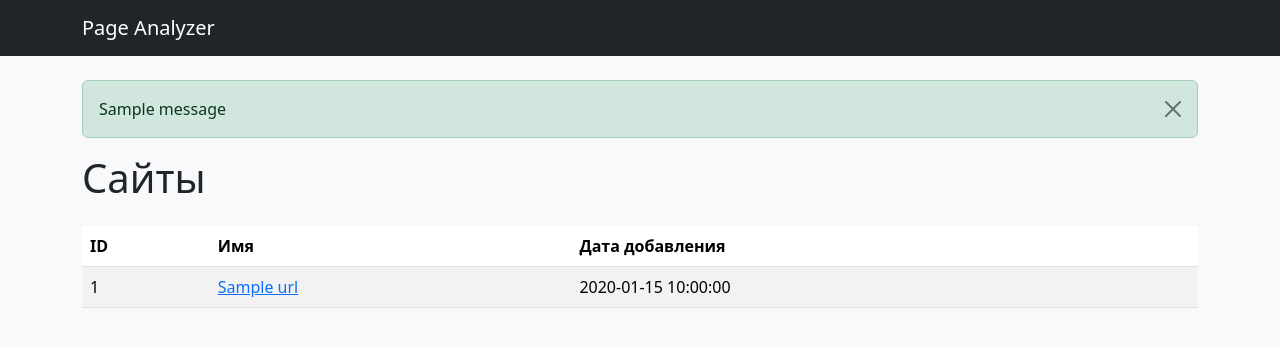
After one commit to maxjamchuk/python-project-83, a Flask app: page /urls in a window 1280 px wide. The commit adds this page. Shown: the top 347 px of the page. Run offline with Flask 3, Linux system fonts and the light colour scheme; one stand-in notice (Sample message) is shown; a database or web service that is not in the repository returns one stand-in record (values such as "Sample title"); some libraries are stand-ins or nearby versions.

Commit message:
stage: 3

```diff
--- /dev/null
+++ b/database.sql
@@ -0,0 +1,5 @@
+CREATE TABLE IF NOT EXISTS urls (
+    id BIGSERIAL PRIMARY KEY,
+    name VARCHAR(255) UNIQUE NOT NULL,
+    created_at TIMESTAMPTZ NOT NULL DEFAULT NOW()
+);
--- a/page_analyzer/app.py
+++ b/page_analyzer/app.py
@@ -1,8 +1,19 @@
 import os
+from urllib.parse import urlparse
 
-from flask import Flask, render_template
+from flask import (
+    Flask,
+    render_template,
+    request,
+    redirect,
+    url_for,
+    flash,
+    abort,
+)
 from dotenv import load_dotenv
+import validators
 
+from page_analyzer import db
 
 load_dotenv()
 
@@ -13,3 +24,55 @@ app.config["SECRET_KEY"] = os.getenv("SECRET_KEY", "dev-secret-key")
 @app.get("/")
 def index():
     return render_template("index.html")
+
+
+@app.post("/urls")
+def urls_create():
+    url_raw = request.form.get("url", "").strip()
+    errors: dict[str, str] = {}
+
+    if not url_raw:
+        errors["url"] = "URL обязателен"
+    elif len(url_raw) > 255:
+        errors["url"] = "URL не должен превышать 255 символов"
+    elif not validators.url(url_raw):
+        errors["url"] = "Некорректный URL"
+
+    if errors:
+        return (
+            render_template("index.html", errors=errors, url_value=url_raw),
+            422,
+        )
+
+    parsed = urlparse(url_raw)
+    if not parsed.scheme or not parsed.netloc:
+        errors["url"] = "Некорректный URL"
+        return (
+            render_template("index.html", errors=errors, url_value=url_raw),
+            422,
+        )
+
+    normalized_url = f"{parsed.scheme}://{parsed.netloc}"
+
+    existing = db.find_url_by_name(normalized_url)
+    if existing:
+        flash("Страница уже существует", "info")
+        return redirect(url_for("urls_show", id=existing["id"]))
+
+    new_id = db.insert_url(normalized_url)
+    flash("Страница успешно добавлена", "success")
+    return redirect(url_for("urls_show", id=new_id))
+
+
+@app.get("/urls")
+def urls_index():
+    urls = db.get_urls()
+    return render_template("urls/index.html", urls=urls)
+
+
+@app.get("/urls/<int:id>")
+def urls_show(id: int):
+    url = db.get_url(id)
+    if url is None:
+        abort(404)
+    return render_template("urls/show.html", url=url)
--- /dev/null
+++ b/page_analyzer/db.py
@@ -0,0 +1,64 @@
+import os
+from contextlib import contextmanager
+
+import psycopg2
+from psycopg2.extras import RealDictCursor
+from dotenv import load_dotenv
+
+load_dotenv()
+
+DATABASE_URL = os.getenv("DATABASE_URL")
+
+
+def get_connection():
+    if DATABASE_URL is None:
+        raise RuntimeError("DATABASE_URL is not set")
+    return psycopg2.connect(DATABASE_URL)
+
+
+@contextmanager
+def get_cursor(commit: bool = False):
+    conn = get_connection()
+    try:
+        with conn.cursor(cursor_factory=RealDictCursor) as cursor:
+            yield cursor
+            if commit:
+                conn.commit()
+    finally:
+        conn.close()
+
+
+def find_url_by_name(name: str):
+    with get_cursor() as cur:
+        cur.execute(
+            "SELECT id, name, created_at FROM urls WHERE name = %s",
+            (name,),
+        )
+        return cur.fetchone()
+
+
+def insert_url(name: str) -> int:
+    with get_cursor(commit=True) as cur:
+        cur.execute(
+            "INSERT INTO urls (name) VALUES (%s) RETURNING id",
+            (name,),
+        )
+        row = cur.fetchone()
+    return row["id"]
+
+
+def get_url(id_: int):
+    with get_cursor() as cur:
+        cur.execute(
+            "SELECT id, name, created_at FROM urls WHERE id = %s",
+            (id_,),
+        )
+        return cur.fetchone()
+
+
+def get_urls():
+    with get_cursor() as cur:
+        cur.execute(
+            "SELECT id, name, created_at FROM urls ORDER BY id DESC",
+        )
+        return cur.fetchall()
--- a/page_analyzer/templates/base.html
+++ b/page_analyzer/templates/base.html
@@ -1,5 +1,5 @@
 <!doctype html>
-<html lang="en">
+<html lang="ru">
 <head>
   <meta charset="utf-8">
   <meta name="viewport" content="width=device-width, initial-scale=1">
@@ -18,11 +18,24 @@
 
 <nav class="navbar navbar-expand-lg navbar-dark bg-dark mb-4">
   <div class="container">
-    <a class="navbar-brand" href="/">Page Analyzer</a>
+    <a class="navbar-brand" href="{{ url_for('index') }}">Page Analyzer</a>
   </div>
 </nav>
 
 <div class="container">
+  {% with messages = get_flashed_messages(with_categories=true) %}
+    {% if messages %}
+      <div class="mt-3">
+        {% for category, message in messages %}
+          <div class="alert alert-{{ 'success' if category == 'success' else 'info' }} alert-dismissible fade show" role="alert">
+            {{ message }}
+            <button type="button" class="btn-close" data-bs-dismiss="alert" aria-label="Close"></button>
+          </div>
+        {% endfor %}
+      </div>
+    {% endif %}
+  {% endwith %}
+
   {% block content %}{% endblock %}
 </div>
 
--- /dev/null
+++ b/page_analyzer/templates/urls/index.html
@@ -0,0 +1,30 @@
+{% extends "base.html" %}
+
+{% block title %}Сайты — Page Analyzer{% endblock %}
+
+{% block content %}
+  <h1 class="mb-4">Сайты</h1>
+
+  <table class="table table-striped" data-test="urls">
+    <thead>
+      <tr>
+        <th>ID</th>
+        <th>Имя</th>
+        <th>Дата добавления</th>
+      </tr>
+    </thead>
+    <tbody>
+      {% for url in urls %}
+        <tr>
+          <td>{{ url.id }}</td>
+          <td>
+            <a href="{{ url_for('urls_show', id=url.id) }}">
+              {{ url.name }}
+            </a>
+          </td>
+          <td>{{ url.created_at }}</td>
+        </tr>
+      {% endfor %}
+    </tbody>
+  </table>
+{% endblock %}
--- a/pyproject.toml
+++ b/pyproject.toml
@@ -7,6 +7,8 @@ dependencies = [
   "flask>=3.0.0",
   "python-dotenv>=1.0.1",
   "gunicorn>=23.0.0",
+  "psycopg2-binary>=2.9.11",
+  "validators>=0.35.0",
 ]
 
 [project.optional-dependencies]
```
Also changed, not shown: page_analyzer/templates/index.html (+27 -5 lines), page_analyzer/templates/urls/show.html (added, +28 -0 lines), 3 other files.
